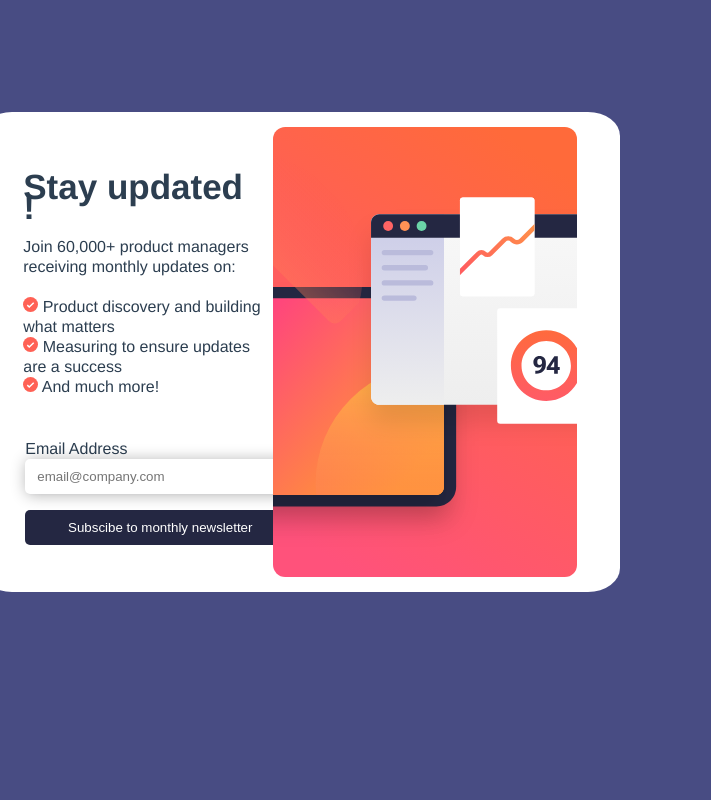
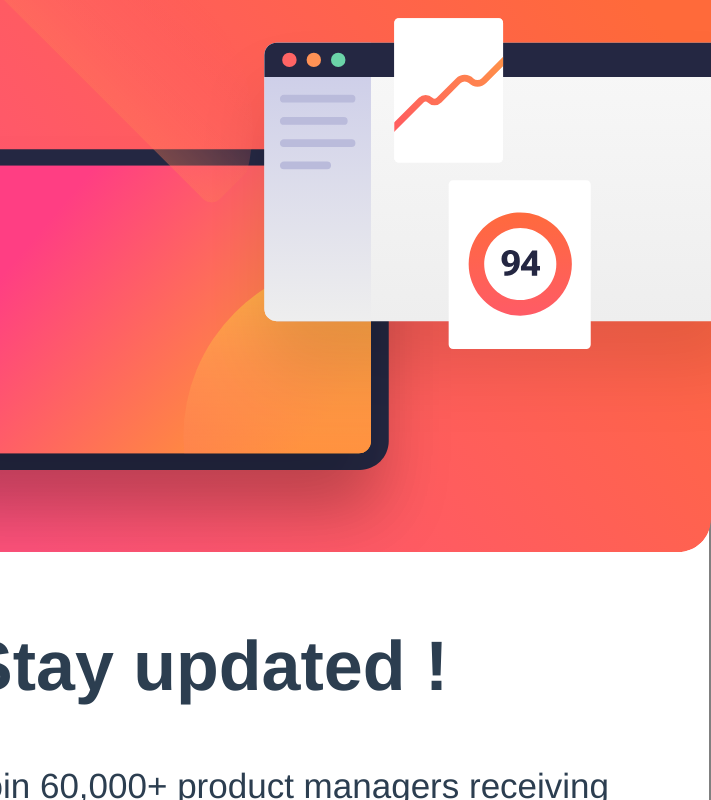
Before and after one commit to 5Akan/Newsletter-Signup, a Vue app: page / in a window 600 px wide. Shown: the top 800 px of the page, 711 px wide, since content can reach past the window. Built offline with nearby package versions, Linux system fonts and the light colour scheme.

Commit message:
Added features

```diff
--- a/src/views/Signup.vue
+++ b/src/views/Signup.vue
@@ -82,7 +82,7 @@ export default {
 <style>
 @import url('https://fonts.googleapis.com/css2?family=Poppins:wght@200;400&display=swap');
 
-@media screen and (min-width: 500px) and (max-width:1440px){
+@media screen and (min-width: 720px) and (max-width:1440px){
   *{
     box-sizing: border-box;
     margin: 0;
@@ -167,7 +167,6 @@ input{
     cursor: pointer;
     padding-left: 12px;
 }
-
 .btn{
   height: 35px;
   width: 270px;
@@ -205,7 +204,150 @@ input.inputError{
   }
 
 }
+ @media screen and (min-width: 425px) and (max-width:720px ){
+   *{
+    box-sizing:content-box;
+    margin: 0;
+    padding: 0;
 
+}
+   body{
+  background-color: grey;
+  justify-content: center;
+  margin: 0;
+  padding: 0;
+  max-width: 740px;
+   height: 1288px;
+   position: relative;
+
+}
+.container{
+      margin-top: -230px;
+      margin-left: 50px;
+      padding: 0px;
+       background-color: white;
+      width: 768px;
+      height: 1880px;
+      position: relative;
+      border-radius: 0;
+      display: inline-block;
+      justify-content: center;
+      align-items: center;
+       /* white-space: nowrap;Doesnt allow divs to wrap when the page is reduced */
+        /* display: flex; */
+      flex-direction: column;
+    }
+.writeup{
+     padding: 25px;
+    width: 720px;
+    height: 700px;
+    justify-content: center;
+    align-items: center;
+    line-height: 30px;
+    list-style: none;
+    /* margin: 10px; */
+    text-align: left;
+    /* width: 40vw;
+    position: relative;
+    font-size: 16px;
+     text-align: left;
+    margin-left: 5px;
+    margin-right: 5px;
+    */
+  }
+
+  .list{
+  margin-top: 50px;
+  margin-bottom: 100px;
+  font-size: 35px;
+}
+img.list{
+  text-align: left;
+  width: 35px;
+  margin: 0;
+}
+.img1{
+     margin-top: 380px;
+     padding: 0;
+    top: 0%;
+    /* margin-left: 5px;
+    margin-right: 5px; */
+    display: inline-block;
+    width: 770px;
+    }
+.img2{
+      display: none;
+    }
+ p{
+    font-size: 35px;
+    text-align: left;
+
+  }
+h1{
+  margin-top: 70px;
+  margin-bottom: 90px;
+  font-size: 70px;
+}
+form{
+  position: relative;
+  /* margin-right: 2px; */
+  margin-top: 0px;
+  padding: 5px;
+  justify-content: center;
+  align-items: center;
+  width: 720px;
+  height: 280px;
+  margin-bottom: 30px;
+}
+input{
+   height: 90px;
+  width: 700px;
+  border: none;
+  border-radius: 5px 5px;
+  position: inherit;
+  box-shadow: 1px 1px 1px 0 rgba(154, 160, 185, 0.05),
+    1px 1px 15px rgba(0 ,0, 0, 0.3);
+    cursor: pointer;
+    padding-left: 25px;
+}
+input::placeholder{
+  font-size: 30px;
+}
+
+.btn{
+  height: 90px;
+  width: 700px;
+  margin-top: 16px;
+  border-radius: 5px 5px;
+  background-color: hsl(234, 29%, 20%);
+  color: white;
+  position: relative;
+  margin-right: 12px;
+  cursor: pointer;
+  border: none;
+  font-size: 30px;
+  font-weight: 400;
+}
+
+label{
+  display: flex;
+  justify-content: space-between;
+  font-size: 30px;
+  font-weight: 700;
+  margin: 10px;
+}
+label .error{
+  color: red;
+  font-size: 30px;
+  font-weight: 300;
+}
+input.inputError{
+    outline: 2px solid red;
+    background: rgba(217, 33, 33, 0.264) ;
+
+  }
+
+ }
   /* For Phone */
   @media screen and (min-width: 375px) and (max-width:425px ){
 *{
@@ -322,6 +464,11 @@ label .error{
     font-size: 12px;
     font-weight: 100;
 }
+input.inputError{
+    outline: 2px solid red;
+    background: rgba(217, 33, 33, 0.264) ;
+
+  }
   }
 @media screen and (min-width: 0px) and (max-width:375px ){
 *{
@@ -353,7 +500,7 @@ label .error{
       align-items: center;
        /* white-space: nowrap;Doesnt allow divs to wrap when the page is reduced */
         /* display: flex; */
-        flex-direction: column;
+      flex-direction: column;
     }
 .writeup{
      padding: 25px;
@@ -438,6 +585,11 @@ label .error{
     font-size: 12px;
     font-weight: 100;
 }
+input.inputError{
+    outline: 2px solid red;
+    background: rgba(217, 33, 33, 0.264) ;
+
+  }
   }
 
 </style>
```
